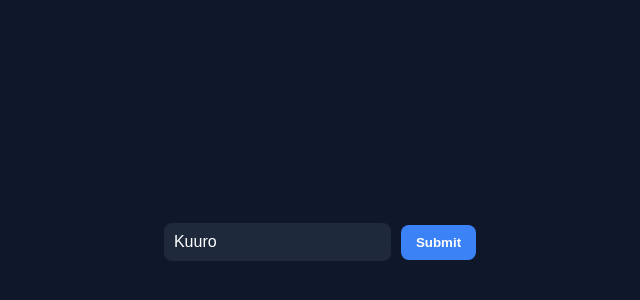
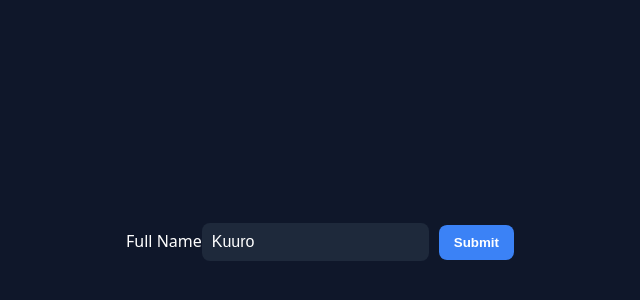
Before and after one commit to taslima864/FullStack-Learning, a React (Vite) app in the folder React/react-state-class/: page / in a window 1280 px wide. Shown: the part 158-458 px from the top of the page, without its empty margins (320-960 px from the left). Built offline with nearby package versions, Linux system fonts and the light colour scheme.

Commit message:
Label in React

```diff
--- a/React/react-state-class/src/Form.jsx
+++ b/React/react-state-class/src/Form.jsx
@@ -10,11 +10,13 @@ export default function Form() {
 
   return (
     <form>
+      <label htmlFor="username">Full Name</label>
       <input
         placeholder="Enter full name"
         type="text"
         value={fullName}
         onChange={handleNameChange}
+        id="username"
       />
       <button>Submit</button>
     </form>
```
